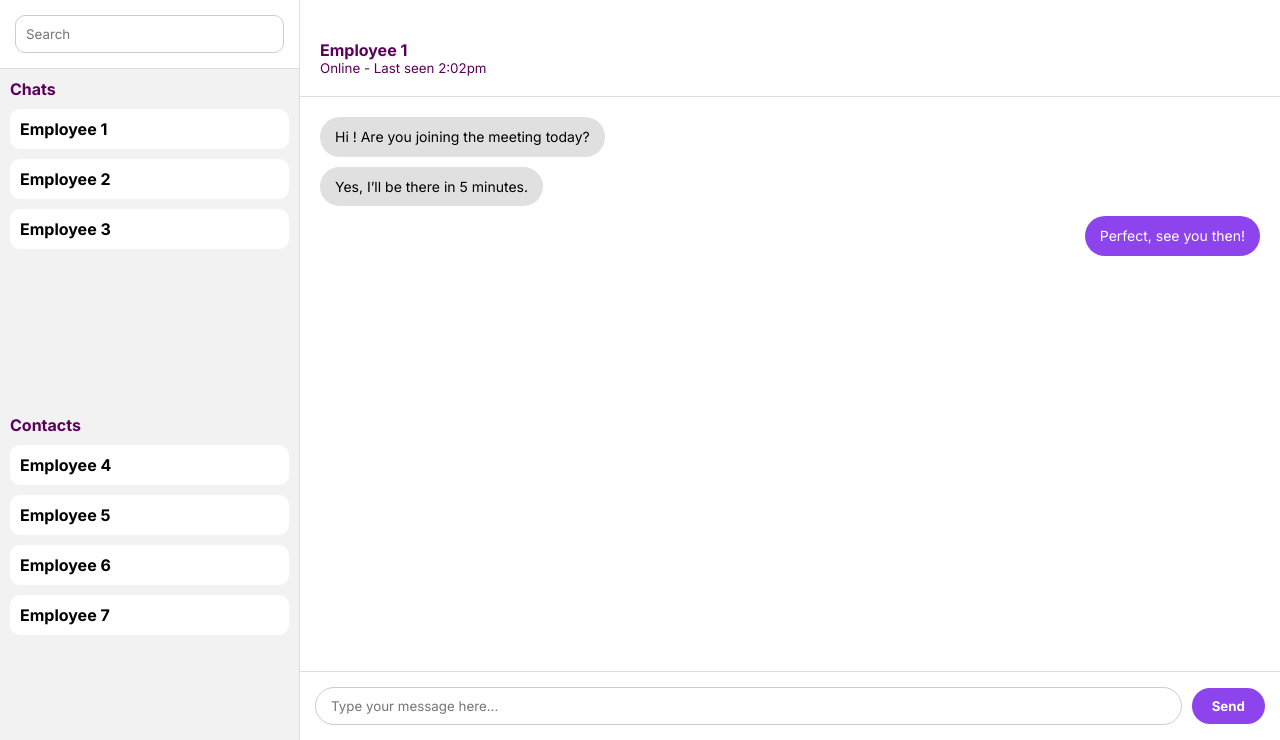
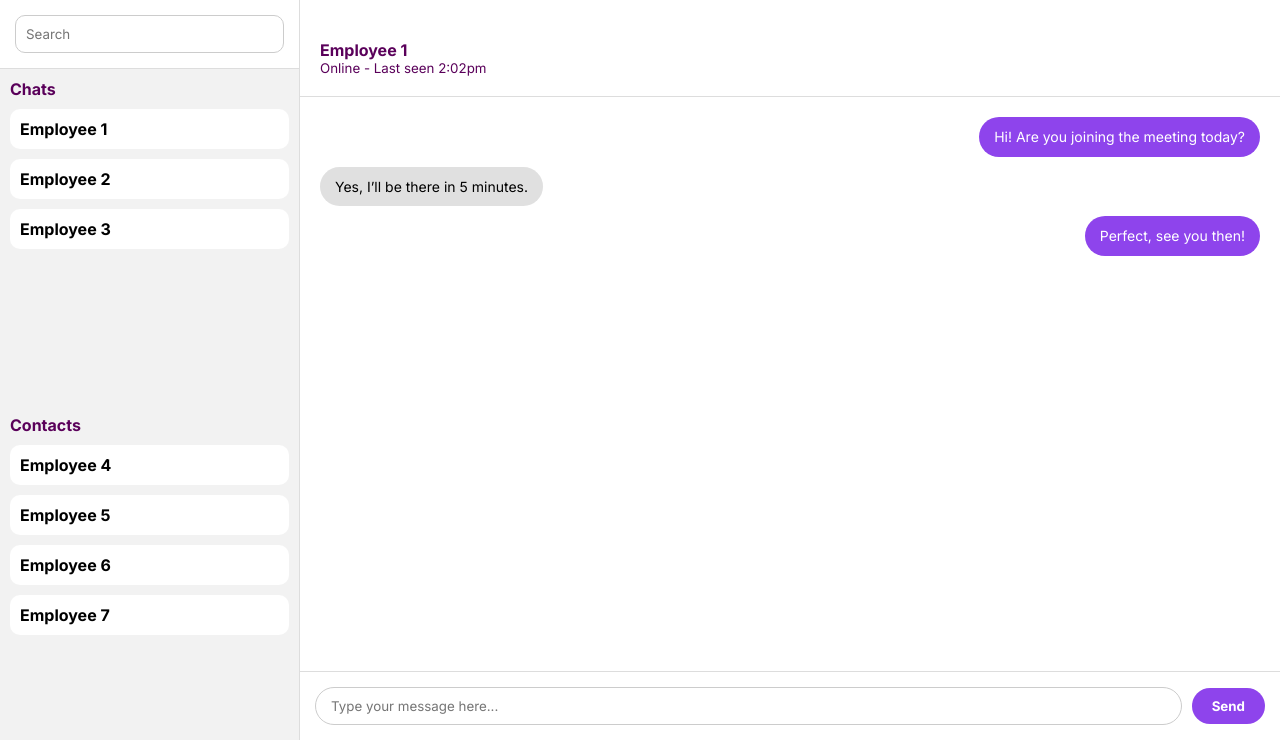
Before and after one commit to RicardoGarcia11/BTM495_SchedulingSystem, a Flask app: page /manager_messages in a window 1280 px wide. Shown: the part 60-800 px from the top of the page. Run offline with Flask 3, Linux system fonts and the light colour scheme; the visitor is signed in with stand-in values (Sample User, id 1).

Commit message:
Fixed conversation with employee 1 (Manager View)

```diff
--- a/frontend/templates/manager_messages.html
+++ b/frontend/templates/manager_messages.html
@@ -59,7 +59,7 @@
         </div>
       </div>
       <div class="chat-body" id="chat-body">
-        <div class="message received">Hi ! Are you joining the meeting today?</div>
+        <div class="message sent">Hi! Are you joining the meeting today?</div>
         <div class="message received">Yes, I’ll be there in 5 minutes.</div>
         <div class="message sent">Perfect, see you then!</div>
       </div>
```
